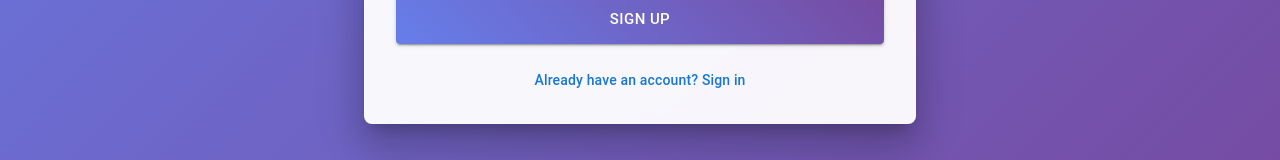
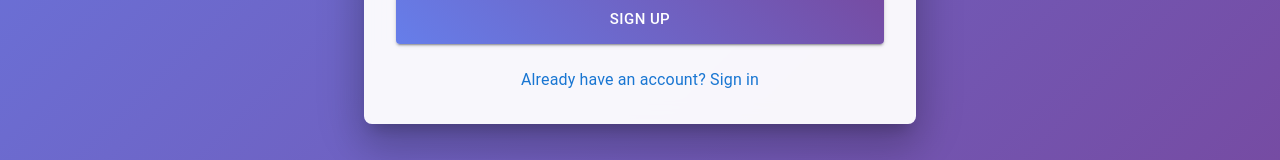
Before and after one commit to shashipranay/dataInsights_Frontend, a React (Create React App) app: page /register in a window 1280 px wide. Shown: the part 652-812 px from the top of the page. Built offline with nearby package versions, Linux system fonts and the light colour scheme; no server answers.

Commit message:
added link to login

```diff
--- a/src/pages/Register.js
+++ b/src/pages/Register.js
@@ -22,7 +22,7 @@ import {
 } from '@mui/material';
 import axios from 'axios';
 import React, { useState } from 'react';
-import { useNavigate } from 'react-router-dom';
+import { Link as RouterLink, useNavigate } from 'react-router-dom';
 
 // Create axios instance with base URL
 const api = axios.create({
@@ -359,12 +359,11 @@ const Register = () => {
                         <Grid container justifyContent="center">
                             <Grid item>
                                 <Link
+                                    component={RouterLink}
                                     to="/login"
-                                    style={{
-                                        color: '#1976d2',
+                                    sx={{
+                                        color: 'primary.main',
                                         textDecoration: 'none',
-                                        fontSize: '0.875rem',
-                                        fontWeight: 500,
                                         '&:hover': {
                                             textDecoration: 'underline',
                                         },
```
